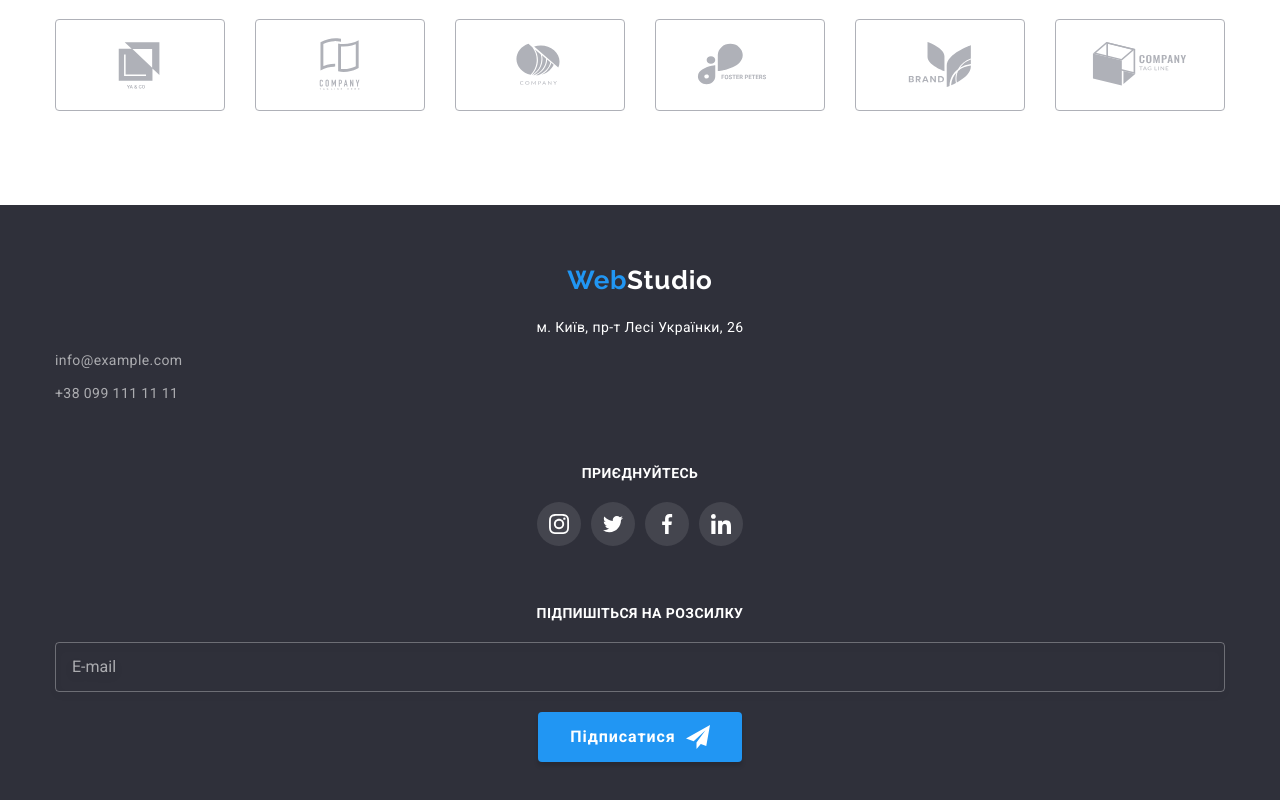
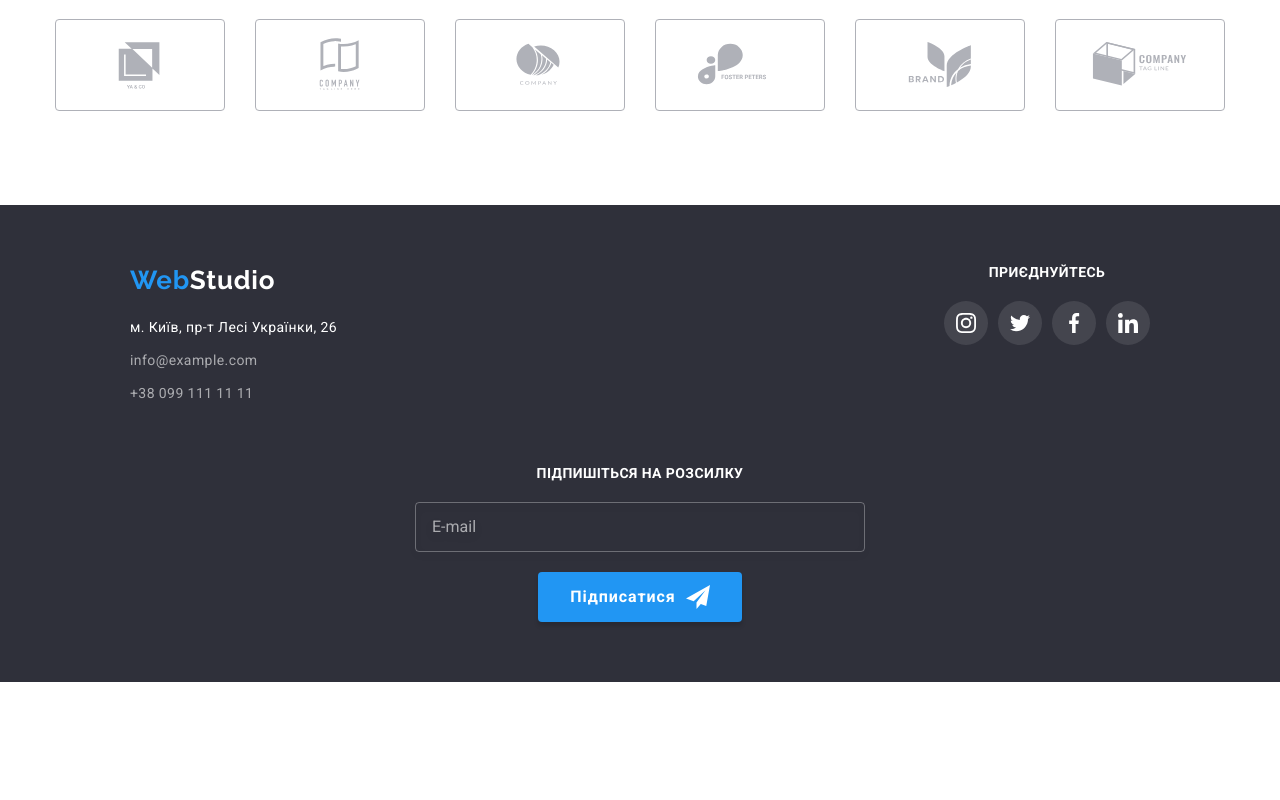
Before and after one commit to Polyhalov/goit-markup-hw-08, a plain HTML site: page index.html in a window 1280 px wide. Shown: the part 2217-3017 px from the top of the page. After the commit the page ends 2899 px from the top, so only its background shows below. Drawn offline with nearby package versions, Linux system fonts and the light colour scheme.

Commit message:
footer-tablet

```diff
--- a/index.html
+++ b/index.html
@@ -446,6 +446,7 @@
 <footer class="footer">
     <div class="container">
            <div class="footer-text">
+            <div class="footer-tablet">
                 <div class="contacts">
                     <a href="./index.html" class="logo">Web<span class="logo2">Studio</span>
                     </a>
@@ -492,6 +493,7 @@
                         </li>
                     </ul>
                 </div>
+            </div>
             <div class="email-feedback">
                 <h2 class="footer-title">Підпишіться на розсилку</h3>
                     <form>
--- a/sass/components/_footer.scss
+++ b/sass/components/_footer.scss
@@ -149,8 +149,24 @@ footer .logo {
 .icon-follow {
     margin-left: 10px;
 }
-@media screen and (min-width:1200px){
-
+@media screen and (min-width:768px){
+.contacts {
+        // width: 231px;
+        text-align: left;
+    }
+.footer-tablet{
+    display: flex;
+    justify-content: space-between;
+    padding-left: 75px;
+    padding-right: 75px;
+}
+.link-position-footer {
+    text-align: center;
+    margin-top:0;
+}
+.email-input {
+    width: 450px;
+}
 }
 
 
```
Also changed, not shown: css/main.css, css/main.min.css, 2 other files. Lines whose indentation alone changed are shown as unchanged.
